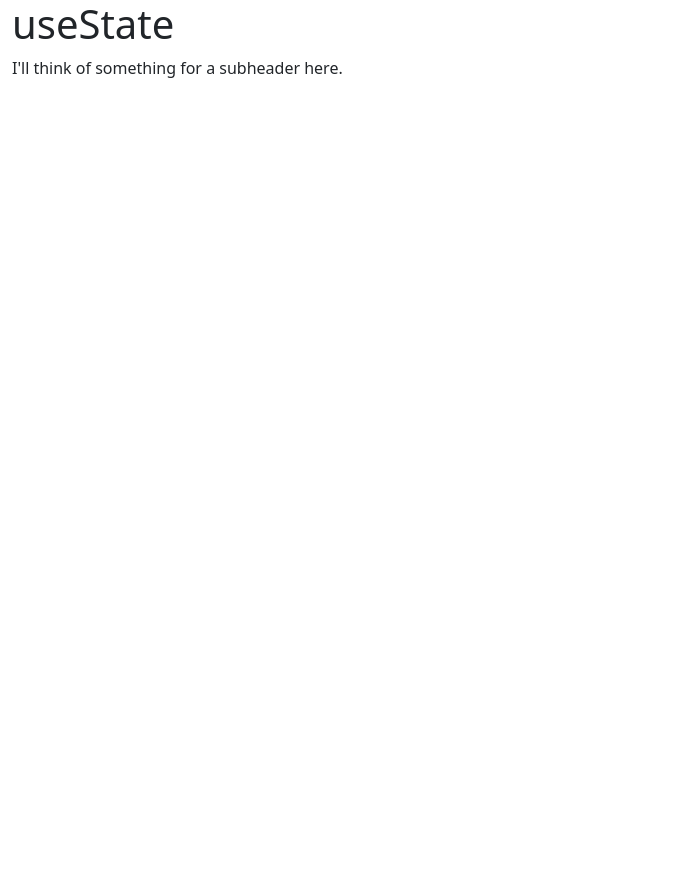
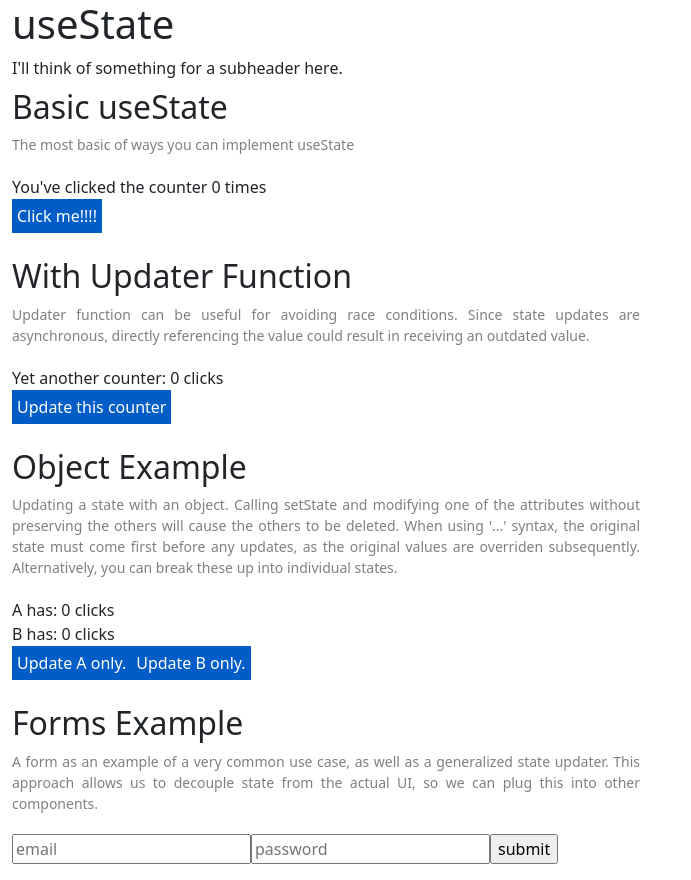
Before and after one commit to maxsonyang/react-hooks, a Gatsby site: page /useState in a window 1280 px wide. Shown: the whole page, without its empty margins (0-691 px from the left). Before the commit the page ends 800 px from the top, so only its background shows below. Built offline with nearby package versions, Linux system fonts and the light colour scheme; Gatsby itself is replaced by a stand-in of ours.

Commit message:
finished the useState portion of the tutorial

```diff
--- /dev/null
+++ b/src/components/useForm.js
@@ -0,0 +1,46 @@
+import React, { useState } from 'react';
+
+/*
+  Generalized component where we can describe and store state
+  however we'd like, and plug it into a UI component.
+*/
+
+function useForm(initialValues) {
+  const [values, setValues] = useState(initialValues);
+
+  return [values, e => {
+    setValues({
+      ...values,
+      [e.target.name]: e.target.value
+    })
+  }]
+}
+
+function FormExample() {
+  const [form, updateForm] = useForm({ email: "", password: "" })
+
+  return(
+    <form onSubmit={() => alert(`email: ${form.email} password: ${form.password}`)}>
+      <input
+        name="email"
+        placeholder="email"
+        value={form.email}
+        onChange={updateForm}
+      />
+      <input
+        name="password"
+        placeholder="password"
+        type="password"
+        value={form.password}
+        onChange={updateForm}
+      />
+      <input
+        name="submit"
+        type="submit"
+        value="submit"
+      />
+    </form>
+  )
+}
+
+export default FormExample;
--- a/src/pages/useState.js
+++ b/src/pages/useState.js
@@ -1,7 +1,41 @@
-import React from 'react';
+import React, { useState } from 'react';
+import { Helmet } from "react-helmet";
+import FormExample from "../components/useForm";
+import "../styles/pages/hooks.scss";
+
+function pretendThisIsExpensive() {
+  // Pretend this is computationally expensive.
+  return 10;
+}
+
+function ExpensiveStateExample() {
+  /*
+    In the event that you have an expensive initial state,
+    you can reduce the number of calls using useState.
+  */
+
+  // This ensures that the function is only called on the initial render
+  // and not subsequent ones.
+  const [expensiveState, updateExpensiveState] = useState(() => pretendThisIsExpensive())
+
+  return (
+    <div>{expensiveState}</div>
+  )
+}
 
 function UseStatePage() {
+
+  const [counter, updateCounter] = useState(0)
+  const [updaterCounter, setUpdaterCounter] = useState(0)
+  const [{a, b}, setAB] = useState({ a: 0, b: 0})
+
   return (
+    <>
+      <Helmet>
+        <title>
+          {`${counter} clicks!`}
+        </title>
+      </Helmet>
       <div className="container-fluid">
         <div className="page-header">
           <h1>
@@ -11,7 +45,79 @@ function UseStatePage() {
             I'll think of something for a subheader here.
           </div>
         </div>
+
+        {/* Basic useState Example */}
+        <div className="hooks-content">
+          <h2>
+            Basic useState
+          </h2>
+          <div className="blurb">
+            The most basic of ways you can implement useState
           </div>
+          <div>{`You've clicked the counter ${counter} times`}</div>
+          <button onClick={() => updateCounter(counter + 1)}>
+            Click me!!!!
+          </button>
+        </div>
+
+        {/* Updater Function Flavor of useStat */}
+        <div className="hooks-content">
+          <h2>
+            With Updater Function
+          </h2>
+          <div className="blurb">
+            Updater function can be useful for avoiding race conditions.
+            Since state updates are asynchronous, directly referencing the value
+            could result in receiving an outdated value.
+          </div>
+          <div>{`Yet another counter: ${updaterCounter} clicks`}</div>
+          <button onClick={() => setUpdaterCounter((currentCount) => currentCount + 1)}>
+            Update this counter
+          </button>
+        </div>
+
+        {/* setState with objects. */}
+        <div className="hooks-content">
+          <h2>
+            Object Example
+          </h2>
+          <div className="blurb">
+            Updating a state with an object. Calling setState and modifying one of the
+            attributes without preserving the others will cause the others to be deleted.
+            When using '...' syntax, the original state must come first before any updates,
+            as the original values are overriden subsequently. Alternatively, you can
+            break these up into individual states.
+          </div>
+          <div>{`A has: ${a} clicks`}</div>
+          <div>{`B has: ${b} clicks`}</div>
+          <button onClick={() => setAB((currentState) => ({
+            ...currentState,
+            a: a + 1,
+          }))}>
+            Update A only.
+          </button>
+          <button onClick={() => setAB((currentState) => ({
+            ...currentState,
+            b: b + 1,
+          }))}>
+            Update B only.
+          </button>
+        </div>
+
+        {/* Form Example */}
+        <div className="hooks-content">
+          <h2>
+            Forms Example
+          </h2>
+          <div className="blurb">
+            A form as an example of a very common use case, as well as a generalized
+            state updater. This approach allows us to decouple state from the actual
+            UI, so we can plug this into other components.
+          </div>
+          <FormExample />
+        </div>
+      </div>
+    </>
   )
 }
 
--- a/src/styles/pages/hooks.scss
+++ b/src/styles/pages/hooks.scss
@@ -11,3 +11,26 @@
     color: grey
   }
 }
+
+.hooks-content {
+  margin-top: 1vh;
+  padding-bottom: 2vh;
+
+  .blurb {
+    font-size: 14px;
+    font-weight: 500;
+    color: grey;
+    margin-bottom: 20px;
+    text-align: justify;
+    text-justify: inter-word;
+    max-width: 50%;
+  }
+}
+
+button {
+  border: none;
+  font-size: 12px;
+  padding: 5px;
+  color: white;
+  background-color: rgb(0, 93, 199);
+}
```
Also changed, not shown: src/components/useStateComponent.js (deleted, +0 -41 lines). Lines whose indentation alone changed are shown as unchanged.
